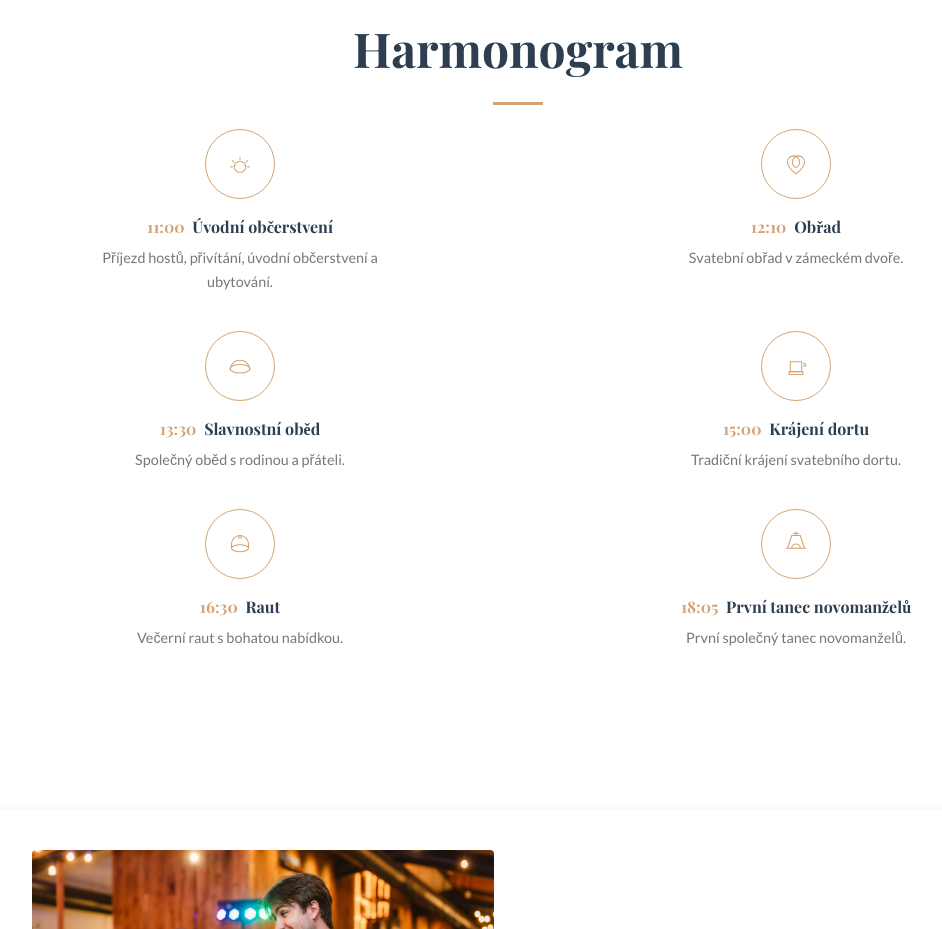
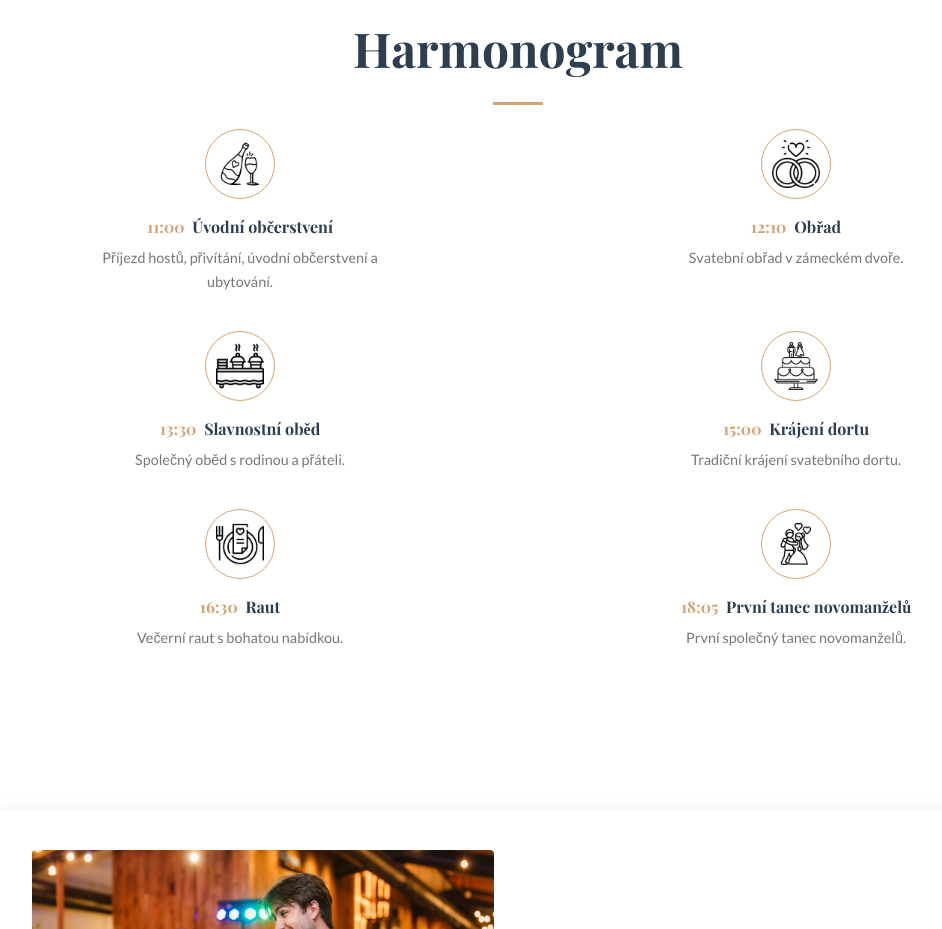
Before and after one commit to trialan/wedding_website, a plain HTML site: page cz/index.html in a window 1280 px wide. Shown: the part 3580-4509 px from the top of the page, without its empty margins (122-1064 px from the left). Drawn offline with nearby package versions, Linux system fonts and the light colour scheme; a web font is replaced by a local one.

Commit message:
new icons

```diff
--- a/cz/index.html
+++ b/cz/index.html
@@ -139,69 +139,42 @@
         <div class="timeline-grid">
             <div class="timeline-item">
                 <div class="timeline-icon">
-                    <svg viewBox="0 0 48 48" fill="none" stroke="currentColor" stroke-width="1.5">
-                        <circle cx="24" cy="28" r="8"/>
-                        <line x1="24" y1="14" x2="24" y2="18"/>
-                        <line x1="13" y1="19" x2="16" y2="22"/>
-                        <line x1="35" y1="19" x2="32" y2="22"/>
-                        <line x1="10" y1="28" x2="14" y2="28"/>
-                        <line x1="34" y1="28" x2="38" y2="28"/>
-                    </svg>
+                    <img src="/images/icons/drinks.png" alt="">
                 </div>
                 <h4><span class="timeline-time">11:00</span> <span data-i18n="tl1Title">Úvodní občerstvení</span></h4>
                 <p data-i18n="tl1Desc">Příjezd hostů, přivítání, úvodní občerstvení a ubytování.</p>
             </div>
             <div class="timeline-item">
                 <div class="timeline-icon">
-                    <svg viewBox="0 0 48 48" fill="none" stroke="currentColor" stroke-width="1.5">
-                        <path d="M24 38s-12-8.5-12-17a8.5 8.5 0 0 1 17 0 8.5 8.5 0 0 1 -5 7.8"/>
-                        <path d="M24 38s12-8.5 12-17a8.5 8.5 0 0 0-17 0 8.5 8.5 0 0 0 5 7.8"/>
-                    </svg>
+                    <img src="/images/icons/rings.png" alt="">
                 </div>
                 <h4><span class="timeline-time">12:10</span> <span data-i18n="tl2Title">Obřad</span></h4>
                 <p data-i18n="tl2Desc">Svatební obřad v zámeckém dvoře.</p>
             </div>
             <div class="timeline-item">
                 <div class="timeline-icon">
-                    <svg viewBox="0 0 48 48" fill="none" stroke="currentColor" stroke-width="1.5">
-                        <ellipse cx="24" cy="28" rx="14" ry="6"/>
-                        <path d="M10 28c0 0 2-12 14-12s14 12 14 12"/>
-                    </svg>
+                    <img src="/images/icons/food.png" alt="">
                 </div>
                 <h4><span class="timeline-time">13:30</span> <span data-i18n="tl3Title">Slavnostní oběd</span></h4>
                 <p data-i18n="tl3Desc">Společný oběd s rodinou a přáteli.</p>
             </div>
             <div class="timeline-item">
                 <div class="timeline-icon">
-                    <svg viewBox="0 0 48 48" fill="none" stroke="currentColor" stroke-width="1.5">
-                        <path d="M14 32h20v4H14z"/>
-                        <path d="M16 18h16v14H16z"/>
-                        <path d="M34 24h4c0-4-4-4-4-4"/>
-                    </svg>
+                    <img src="/images/icons/cake.png" alt="">
                 </div>
                 <h4><span class="timeline-time">15:00</span> <span data-i18n="tl4Title">Krájení dortu</span></h4>
                 <p data-i18n="tl4Desc">Tradiční krájení svatebního dortu.</p>
             </div>
             <div class="timeline-item">
                 <div class="timeline-icon">
-                    <svg viewBox="0 0 48 48" fill="none" stroke="currentColor" stroke-width="1.5">
-                        <ellipse cx="24" cy="30" rx="12" ry="5"/>
-                        <path d="M12 30v-6c0-6.6 5.4-12 12-12s12 5.4 12 12v6"/>
-                        <circle cx="24" cy="14" r="2"/>
-                    </svg>
+                    <img src="/images/icons/menu.png" alt="">
                 </div>
                 <h4><span class="timeline-time">16:30</span> <span data-i18n="tl5Title">Raut</span></h4>
                 <p data-i18n="tl5Desc">Večerní raut s bohatou nabídkou.</p>
             </div>
             <div class="timeline-item">
                 <div class="timeline-icon">
-                    <svg viewBox="0 0 48 48" fill="none" stroke="currentColor" stroke-width="1.5">
-                        <path d="M12 30l6-18h12l6 18"/>
-                        <path d="M18 30c0-3.3 2.7-6 6-6s6 2.7 6 6"/>
-                        <line x1="10" y1="30" x2="38" y2="30"/>
-                        <path d="M24 12v-4"/>
-                        <path d="M20 10l4-2 4 2"/>
-                    </svg>
+                    <img src="/images/icons/dance.png" alt="">
                 </div>
                 <h4><span class="timeline-time">18:05</span> <span data-i18n="tl6Title">První tanec novomanželů</span></h4>
                 <p data-i18n="tl6Desc">První společný tanec novomanželů.</p>
--- a/styles.css
+++ b/styles.css
@@ -387,11 +387,13 @@ section h3 {
     justify-content: center;
     margin: 0 auto 14px;
     color: #d4a373;
+    overflow: hidden;
 }
 
-.timeline-icon svg {
-    width: 34px;
-    height: 34px;
+.timeline-icon img {
+    width: 48px;
+    height: 48px;
+    object-fit: contain;
 }
 
 .timeline-item h4 {
```
Also changed, not shown: en/index.html (+6 -33 lines), fr/index.html (+6 -33 lines), images/icons/cake.png (added), images/icons/dance.png (added), images/icons/drinks.png (added), images/icons/food.png (added), images/icons/menu.png (added), images/icons/rings.png (added).
